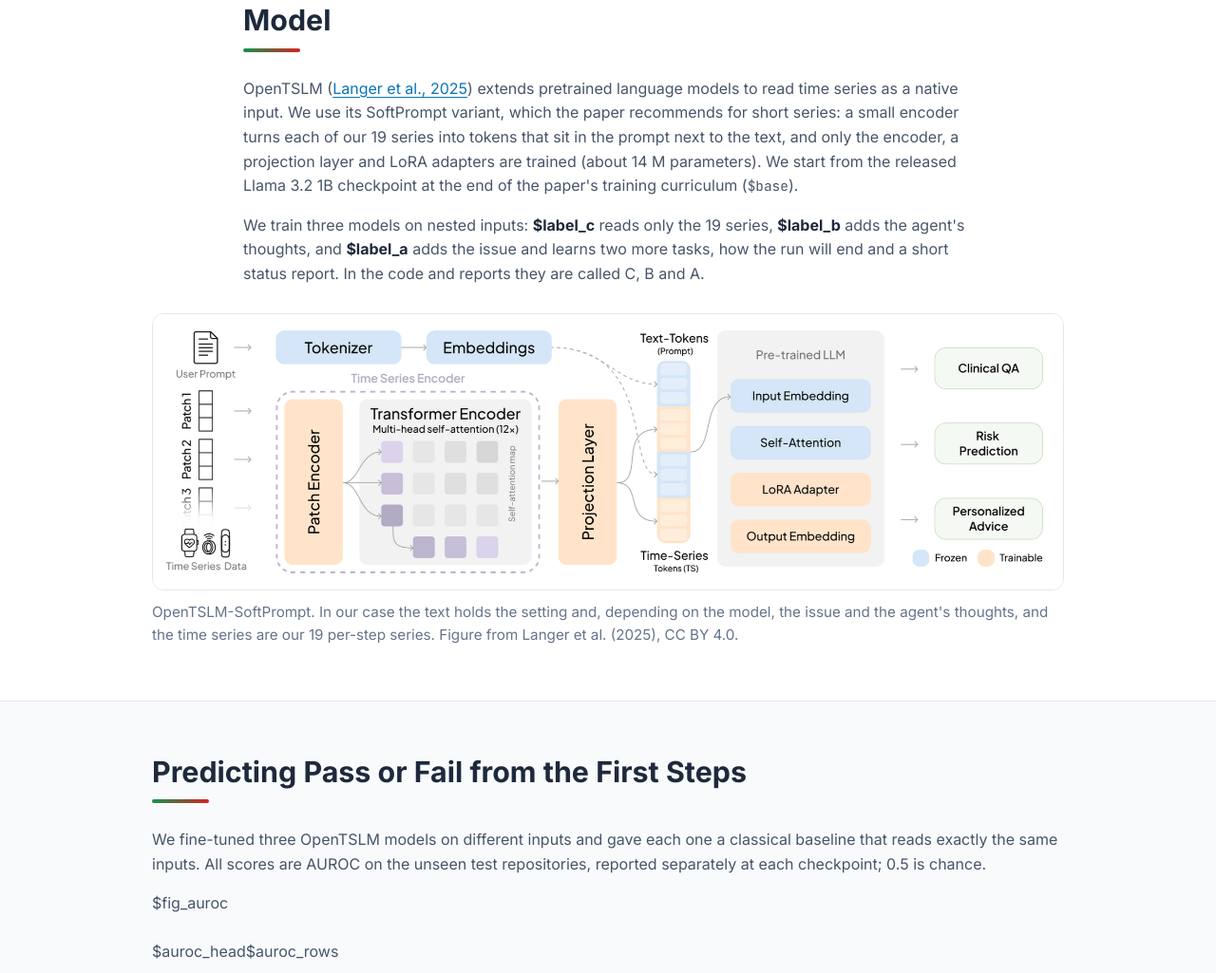
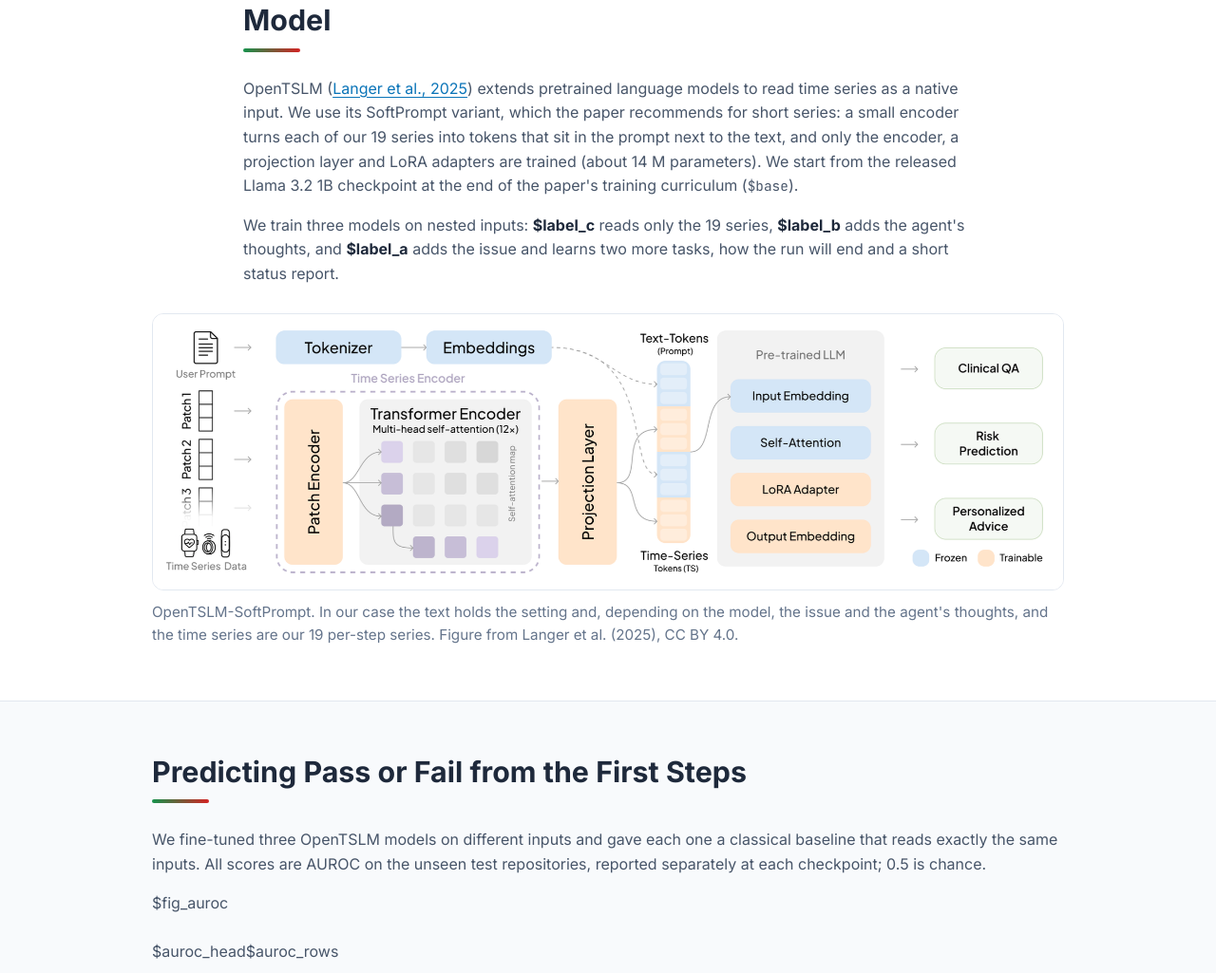
Before and after one commit to etienneRV/agent-ecg, a plain HTML site: page scripts/site_template.html in a window 1280 px wide. Shown: the part 2818-3843 px from the top of the page at 95% size. Drawn offline with Linux system fonts and the light colour scheme; files whose address does not match are found by name.

Commit message:
site: drop the note on the code names of the models
Co-Authored-By: Claude Opus 5.5 <noreply@anthropic.com>

```diff
--- a/scripts/site_template.html
+++ b/scripts/site_template.html
@@ -220,7 +220,7 @@ pre code { font-size: 0.9rem; line-height: 1.6; color: var(--fg); }
     <div class="narrow content">
       <h2 class="title">Model</h2>
       <p>OpenTSLM (<a href="https://arxiv.org/abs/2510.02410">Langer et al., 2025</a>) extends pretrained language models to read time series as a native input. We use its SoftPrompt variant, which the paper recommends for short series: a small encoder turns each of our 19 series into tokens that sit in the prompt next to the text, and only the encoder, a projection layer and LoRA adapters are trained (about 14&nbsp;M parameters). We start from the released Llama&nbsp;3.2&nbsp;1B checkpoint at the end of the paper's training curriculum (<code>$base</code>).</p>
-      <p>We train three models on nested inputs: <strong>$label_c</strong> reads only the 19 series, <strong>$label_b</strong> adds the agent's thoughts, and <strong>$label_a</strong> adds the issue and learns two more tasks, how the run will end and a short status report. In the code and reports they are called C, B and A.</p>
+      <p>We train three models on nested inputs: <strong>$label_c</strong> reads only the 19 series, <strong>$label_b</strong> adds the agent's thoughts, and <strong>$label_a</strong> adds the issue and learns two more tasks, how the run will end and a short status report.</p>
     </div>
     <div class="container">
       <figure class="chart"><img src="opentslm_softprompt.png" alt="OpenTSLM-SoftPrompt architecture: a time-series encoder and projection layer turn series patches into tokens that join the text tokens in a pretrained LLM with LoRA adapters" loading="lazy">
```
Also changed, not shown: site/index.html (+1 -1 lines).
